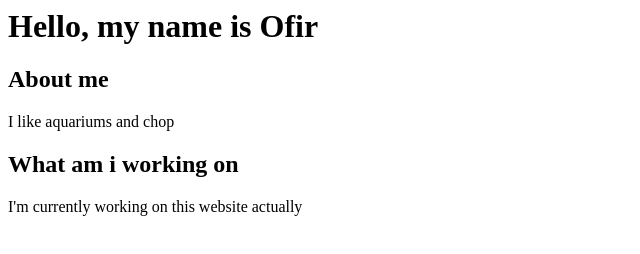
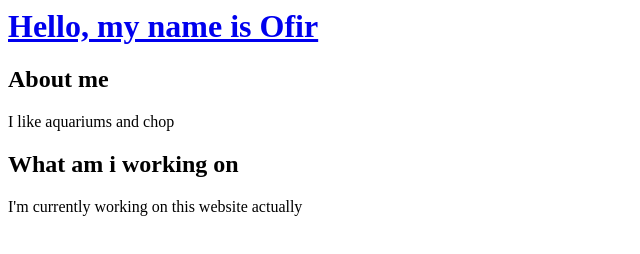
Before and after one commit to FiroRos/My-Website, a plain HTML site: page index.html in a window 1280 px wide. Shown: the whole page, without its empty margins (0-640 px from the left). Drawn offline with Linux system fonts and the light colour scheme.

Commit message:
Update index.html

```diff
--- a/index.html
+++ b/index.html
@@ -1,7 +1,7 @@
 
 <html>
     <h1>
-        Hello, my name is Ofir
+        <a href="test.html"> Hello, my name is Ofir </a>
     </h1>
     <body>
         <h2> About me</h2>
```
